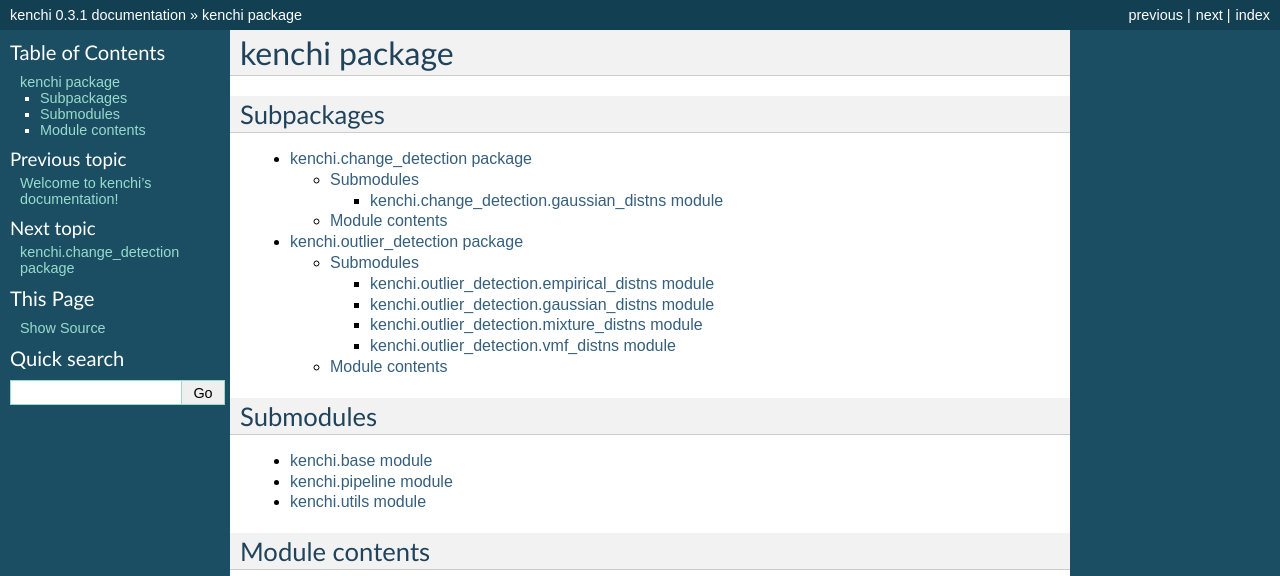
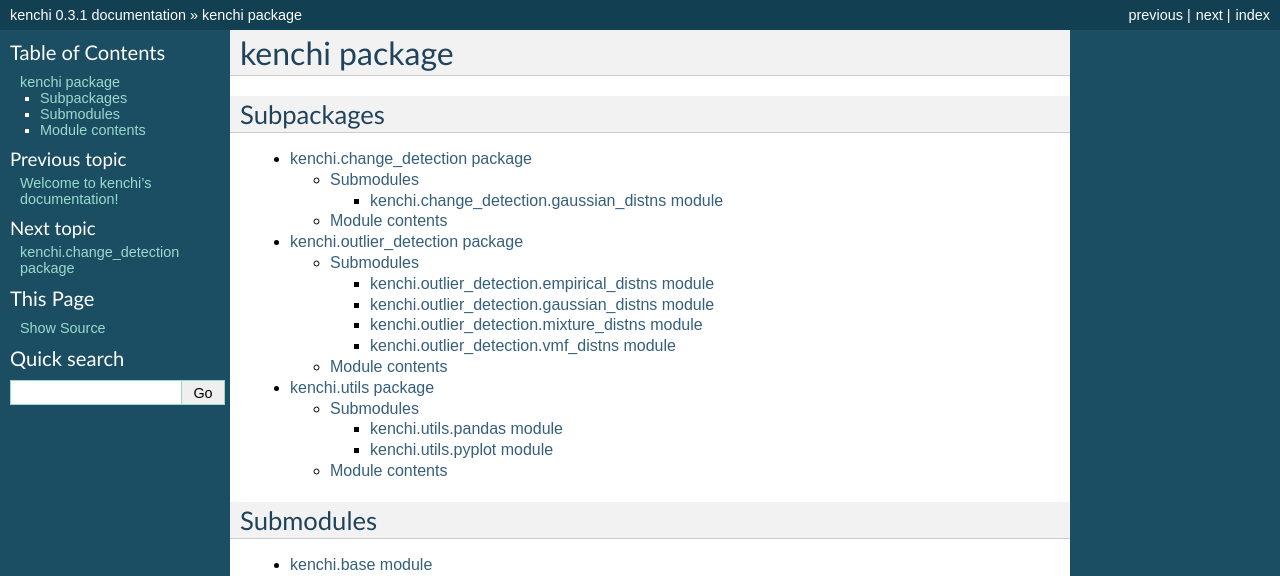
Before and after one commit to Y-oHr-N/kenchi, a Sphinx documentation site: the page built from docs/kenchi.rst, in a window 1280 px wide, cut to the strip 0-576 px from the top of the page. Built offline with Sphinx 7.4.7, drawn with Linux system fonts in a browser that asks for light colours.

Commit message:
update docs

```diff
--- a/docs/index.rst
+++ b/docs/index.rst
@@ -1,5 +1,5 @@
 .. kenchi documentation master file, created by
-   sphinx-quickstart on Sun Sep 17 01:30:12 2017.
+   sphinx-quickstart on Sun Sep 24 20:45:56 2017.
    You can adapt this file completely to your liking, but it should at least
    contain the root `toctree` directive.
 
--- a/docs/kenchi.rst
+++ b/docs/kenchi.rst
@@ -8,6 +8,7 @@ Subpackages
 
     kenchi.change_detection
     kenchi.outlier_detection
+    kenchi.utils
 
 Submodules
 ----------
--- /dev/null
+++ b/docs/kenchi.utils.pandas.rst
@@ -0,0 +1,7 @@
+kenchi\.utils\.pandas module
+============================
+
+.. automodule:: kenchi.utils.pandas
+    :members:
+    :undoc-members:
+    :show-inheritance:
--- /dev/null
+++ b/docs/kenchi.utils.pyplot.rst
@@ -0,0 +1,7 @@
+kenchi\.utils\.pyplot module
+============================
+
+.. automodule:: kenchi.utils.pyplot
+    :members:
+    :undoc-members:
+    :show-inheritance:
--- a/docs/kenchi.utils.rst
+++ b/docs/kenchi.utils.rst
@@ -1,5 +1,16 @@
-kenchi\.utils module
-====================
+kenchi\.utils package
+=====================
+
+Submodules
+----------
+
+.. toctree::
+
+   kenchi.utils.pandas
+   kenchi.utils.pyplot
+
+Module contents
+---------------
 
 .. automodule:: kenchi.utils
     :members:
```
Also changed, not shown: other parts of docs/kenchi.rst (+0 -1 lines).
